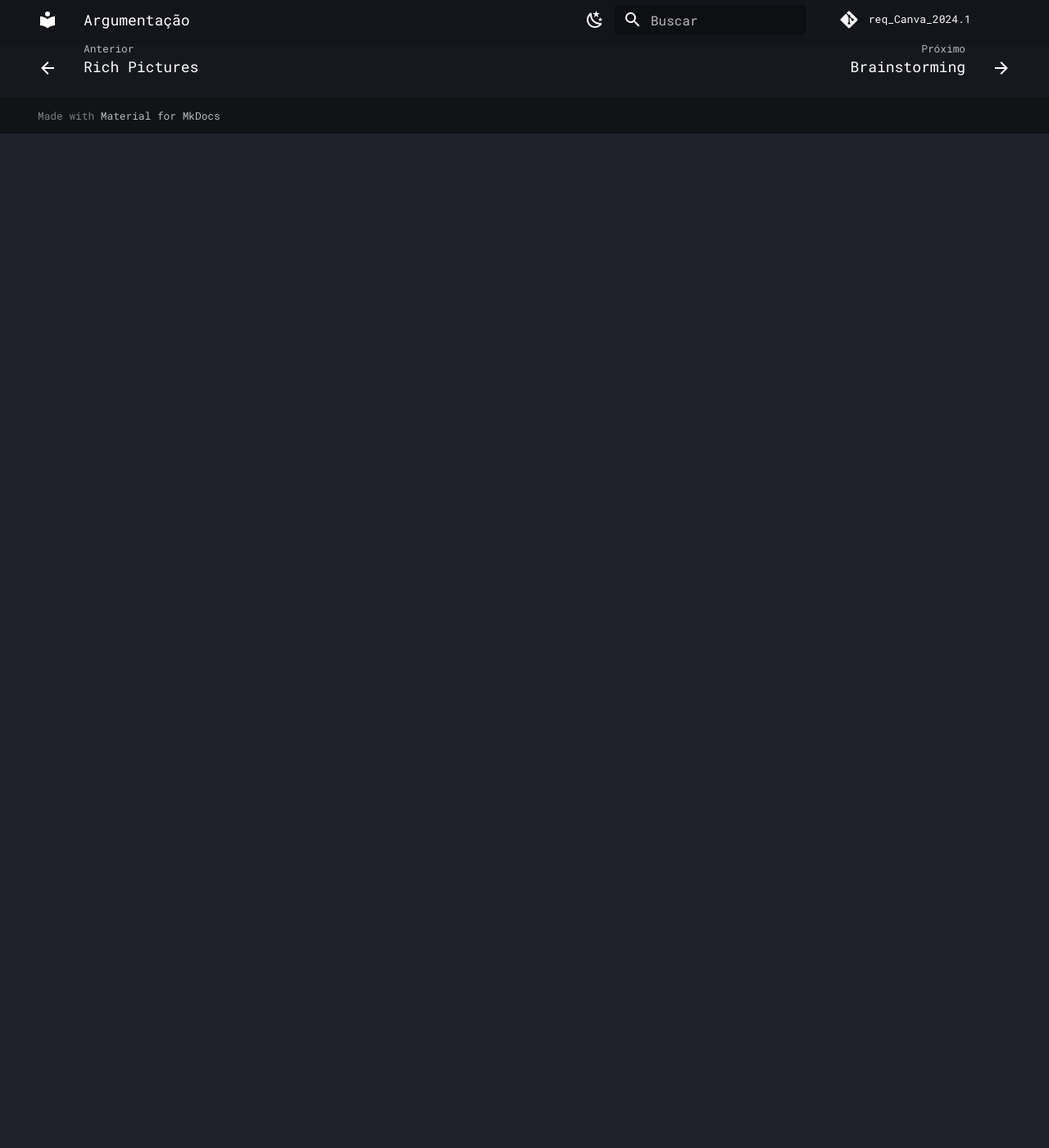
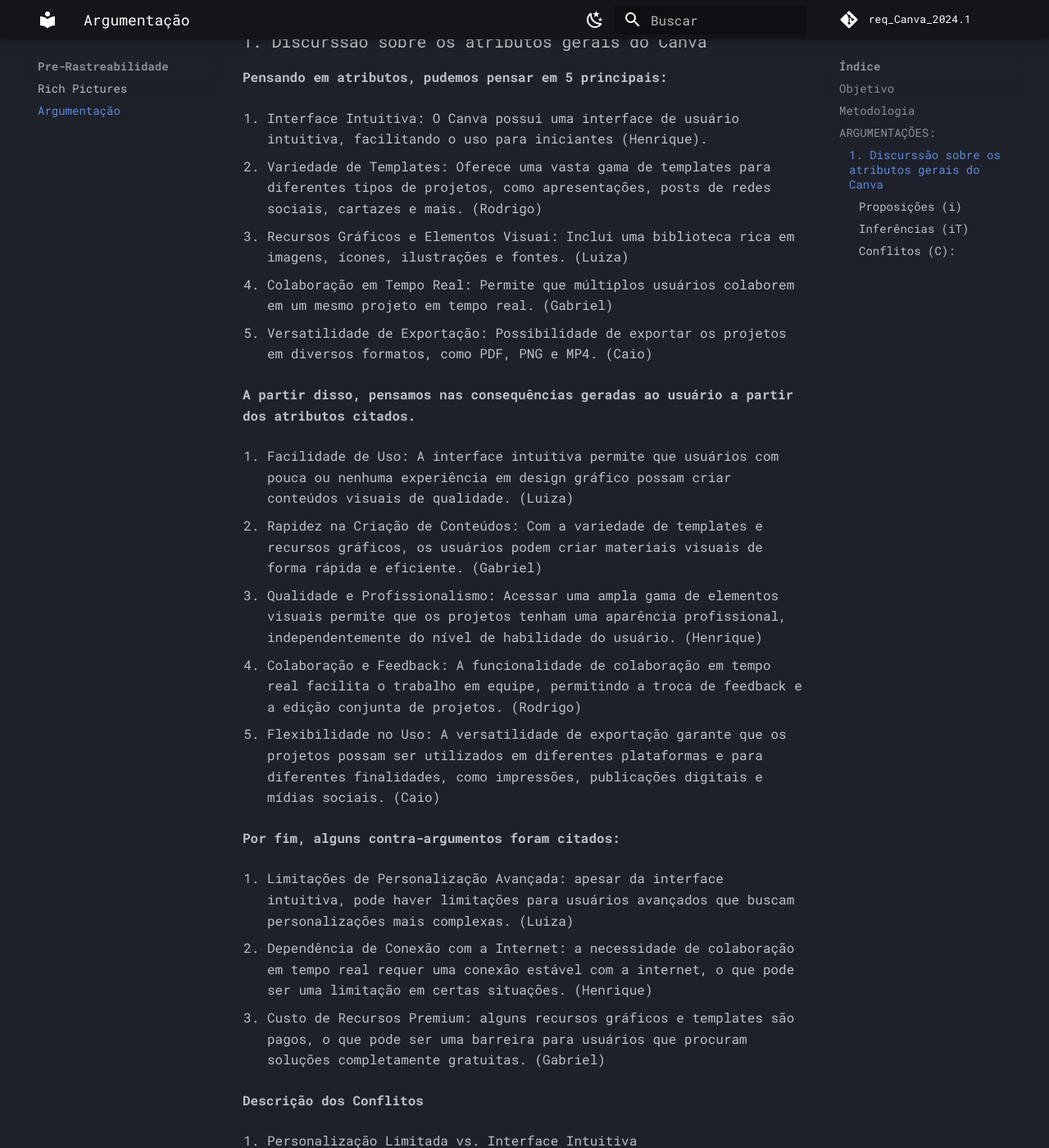
Before and after one commit to LuizaMaluf/req_Canva_2024.1, an MkDocs documentation site: the page built from docs/argumentacao.md, in a window 1280 px wide and 1400 px high, scrolled down 1237 px. Shown: the whole window at 82% size. Built offline with MkDocs 1.6.1 and Material for MkDocs 9.7.7, drawn with Linux system fonts in a browser that asks for light colours; comment, search, counter and statistics services are not loaded; some of the changed text lies outside the part shown.

Commit message:
descrição da primeira argumentação

```diff
--- a/docs/argumentacao.md
+++ b/docs/argumentacao.md
@@ -1,4 +1,7 @@
-| Data | Versão | Descrição | Autor |
+
+|    Data    | Versão | Descrição | Responsável por documentar |
+|------------|--------|-----------|-------|
+| 29/07/2024 |  0.0   | Primeiras discursões em grupo da plataforma Canva | Luiza Maluf |
 
 
 #__INTRODUÇÃO__
@@ -23,4 +26,84 @@
 
 Dessa forma, o grupo pretende analisar diversos setores do aplicativo, garantindo uma compreensão mais completa e detalhada dos aspectos relevantes para o projeto.
 
-# __ARGUMENTAÇÕES:__
+
+## __ARGUMENTAÇÕES:__
+
+### 1. Discurssão sobre os atributos gerais do Canva
+
+__Pensando em atributos, pudemos pensar em 5 principais:__
+
+1. Interface Intuitiva: O Canva possui uma interface de usuário intuitiva, facilitando o uso para iniciantes (Henrique).
+
+2. Variedade de Templates: Oferece uma vasta gama de templates para diferentes tipos de projetos, como apresentações, posts de redes sociais, cartazes e mais. (Rodrigo)
+
+3. Recursos Gráficos e Elementos Visuai: Inclui uma biblioteca rica em imagens, ícones, ilustrações e fontes. (Luiza)
+
+4. Colaboração em Tempo Real: Permite que múltiplos usuários colaborem em um mesmo projeto em tempo real. (Gabriel)
+
+5. Versatilidade de Exportação: Possibilidade de exportar os projetos em diversos formatos, como PDF, PNG e MP4. (Caio)
+
+__A partir disso, pensamos nas consequências geradas ao usuário a partir dos atributos citados.__
+
+1. Facilidade de Uso: A interface intuitiva permite que usuários com pouca ou nenhuma experiência em design gráfico possam criar conteúdos visuais de qualidade. (Luiza)
+
+2. Rapidez na Criação de Conteúdos: Com a variedade de templates e recursos gráficos, os usuários podem criar materiais visuais de forma rápida e eficiente. (Gabriel)
+
+3. Qualidade e Profissionalismo: Acessar uma ampla gama de elementos visuais permite que os projetos tenham uma aparência profissional, independentemente do nível de habilidade do usuário. (Henrique)
+
+4. Colaboração e Feedback: A funcionalidade de colaboração em tempo real facilita o trabalho em equipe, permitindo a troca de feedback e a edição conjunta de projetos. (Rodrigo)
+
+5. Flexibilidade no Uso: A versatilidade de exportação garante que os projetos possam ser utilizados em diferentes plataformas e para diferentes finalidades, como impressões, publicações digitais e mídias sociais. (Caio)
+
+__Por fim, alguns contra-argumentos foram citados:__
+
+1. Limitações de Personalização Avançada: apesar da interface intuitiva, pode haver limitações para usuários avançados que buscam personalizações mais complexas. (Luiza)
+
+2. Dependência de Conexão com a Internet: a necessidade de colaboração em tempo real requer uma conexão estável com a internet, o que pode ser uma limitação em certas situações. (Henrique)
+
+3. Custo de Recursos Premium: alguns recursos gráficos e templates são pagos, o que pode ser uma barreira para usuários que procuram soluções completamente gratuitas. (Gabriel)
+
+__Descrição dos Conflitos__
+
+1. Personalização Limitada vs. Interface Intuitiva
+
+    __*Descrição:*__ A interface intuitiva é projetada para simplificar o uso, mas pode não oferecer opções avançadas de personalização que usuários experientes possam desejar. Isso cria um conflito entre a facilidade de uso para iniciantes e as necessidades de personalização dos usuários avançados.
+
+2. Dependência de Internet vs. Colaboração em Tempo Real
+
+    __*Descrição:*__ A funcionalidade de colaboração em tempo real do Canva depende de uma conexão estável com a internet. Em ambientes onde a internet é instável ou indisponível, isso pode limitar a capacidade dos usuários de colaborar efetivamente, gerando um conflito entre a necessidade de colaboração e a infraestrutura de rede.
+
+3. Custo de Recursos Premium vs. Acessibilidade dos Recursos
+
+    __*Descrição:*__ Embora o Canva ofereça uma vasta gama de recursos gráficos e templates, muitos desses recursos são premium e exigem pagamento. Isso cria um conflito entre a acessibilidade dos recursos para todos os usuários e a necessidade de pagar por recursos de maior qualidade.
+
+__Conclusão__
+
+O Canva é uma plataforma acessível que facilita o design gráfico com sua interface intuitiva e ampla variedade de recursos.
+
+Ela permite que usuários de todos os níveis criem conteúdos de alta qualidade de forma rápida e colaborativa. No entanto, apresenta algumas limitações, como falta de opções avançadas de personalização, dependência de conexão à internet para colaboração e custo de recursos premium.
+
+Abordar esses pontos pode ampliar o alcance e a eficácia da plataforma, tornando-a ainda mais inclusiva e poderosa para uma audiência diversificada.
+
+
+#### Proposições (i)
+
+    i1: Interface Intuitiva
+    i2: Variedade de Templates
+    i3: Recursos Gráficos e Elementos Visuais
+    i4: Colaboração em Tempo Real
+    i5: Versatilidade de Exportação
+
+#### Inferências (iT)
+
+    iT1: Facilidade de Uso
+    iT2: Rapidez na Criação de Conteúdos
+    iT3: Qualidade e Profissionalismo
+    iT4: Colaboração e Feedback
+    iT5: Flexibilidade no Uso
+
+#### Conflitos (C):
+
+    C1: Personalização Limitada vs. Interface Intuitiva
+    C2: Dependência de Internet vs. Colaboração em Tempo Real
+    C3: Custo de Recursos Premium vs. Acessibilidade dos Recursos
```
